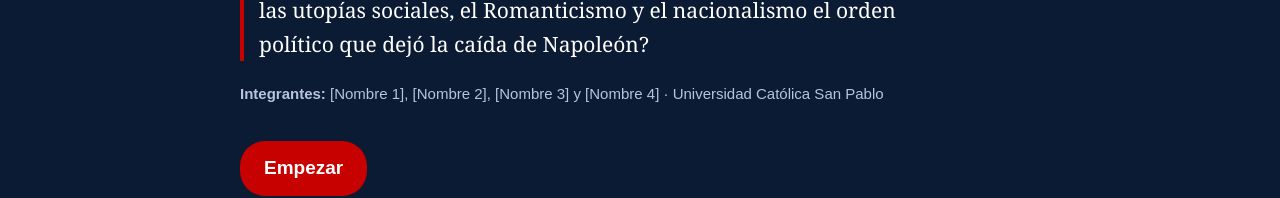
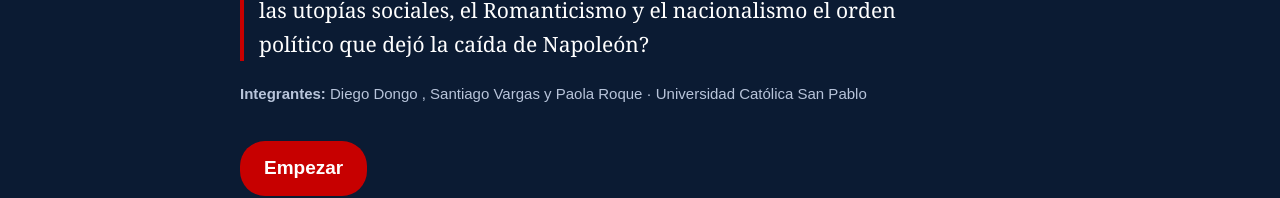
Before and after one commit to santiagovargasobando/pagina_web, a plain HTML site: page index.html in a window 1280 px wide. Shown: the part 379-577 px from the top of the page. Drawn offline with Linux system fonts and the light colour scheme.

Commit message:
Update team members in index.html

```diff
--- a/index.html
+++ b/index.html
@@ -26,7 +26,7 @@
     <small>Documental interactivo · Siglo XIX</small>
     <h1>Después de Napoleón: cómo Europa no volvió al pasado</h1>
     <p class="pregunta"><b>Pregunta central:</b> ¿Cómo cambiaron la Revolución Industrial, las utopías sociales, el Romanticismo y el nacionalismo el orden político que dejó la caída de Napoleón?</p>
-    <p class="integrantes"><b>Integrantes:</b> [Nombre 1], [Nombre 2], [Nombre 3] y [Nombre 4] · Universidad Católica San Pablo</p>
+    <p class="integrantes"><b>Integrantes:</b> Diego Dongo , Santiago Vargas y Paola Roque · Universidad Católica San Pablo</p>
     <a class="boton" href="#contexto">Empezar</a>
   </div>
 </div>
```
